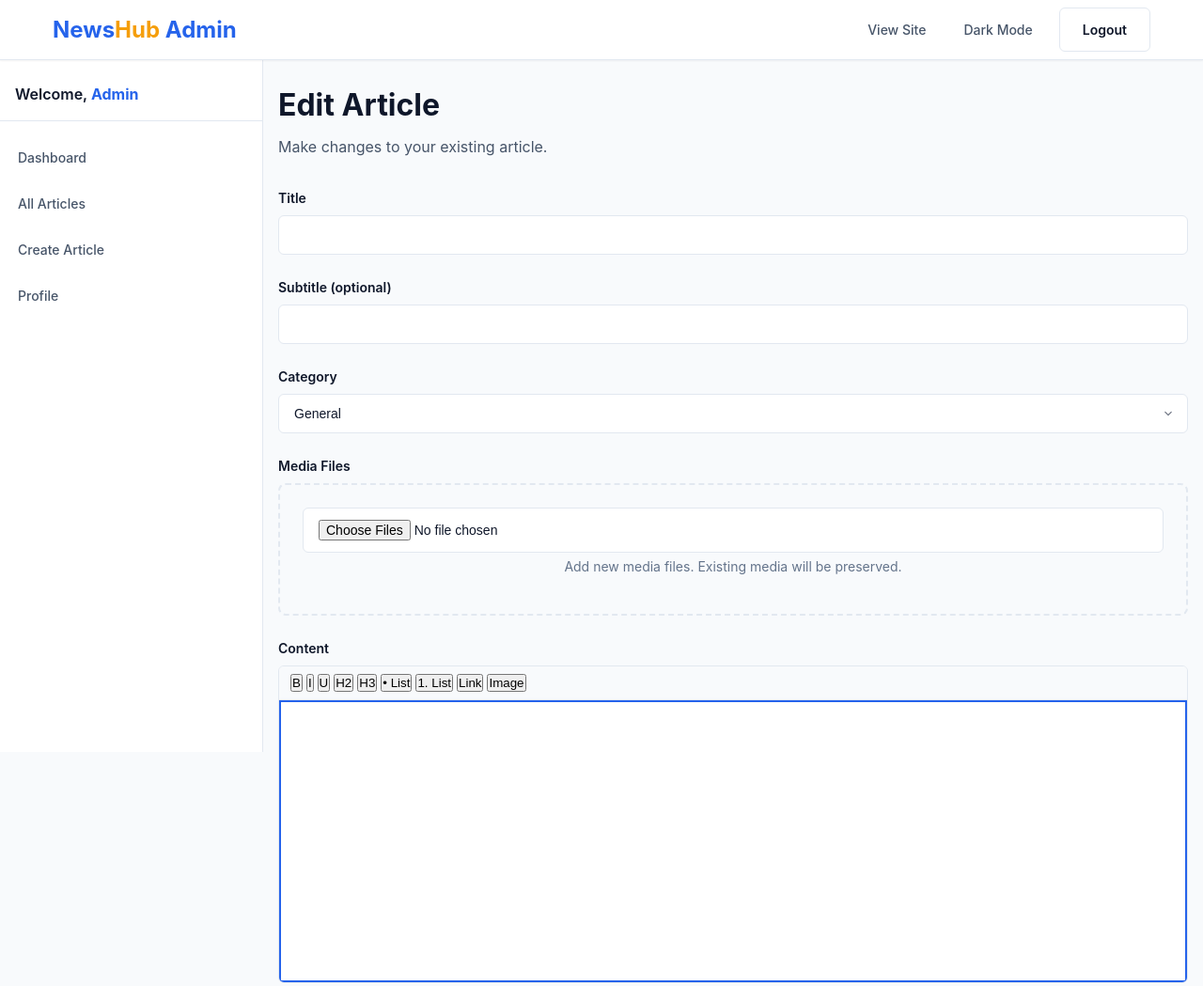
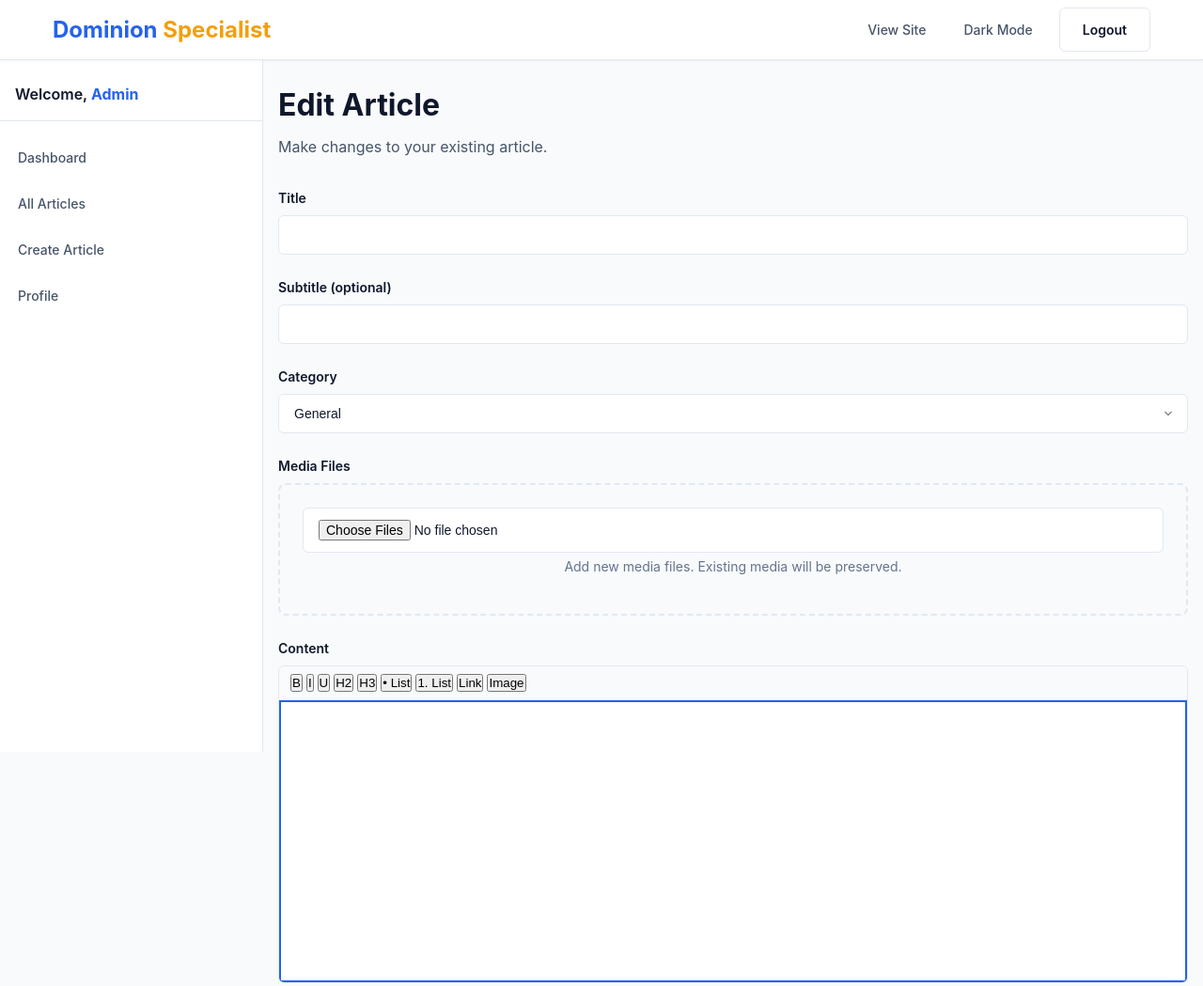
Before and after one commit to DeeBest22/Dominion-Specialist, a website: page public/admin/edit-article.html in a window 1280 px wide. Shown: the top 1049 px of the page at 94% size. Drawn offline with Linux system fonts and the light colour scheme.

Commit message:
Update edit-article.html

```diff
--- a/public/admin/edit-article.html
+++ b/public/admin/edit-article.html
@@ -20,7 +20,7 @@
             <line x1="3" y1="18" x2="21" y2="18"></line>
           </svg>
         </button>
-        <a href="/admin" class="logo">News<span>Hub</span> Admin</a>
+        <a href="/admin" class="logo">Dominion<span> Specialist</span></a>
       </div>
 
       <nav class="nav">
```
